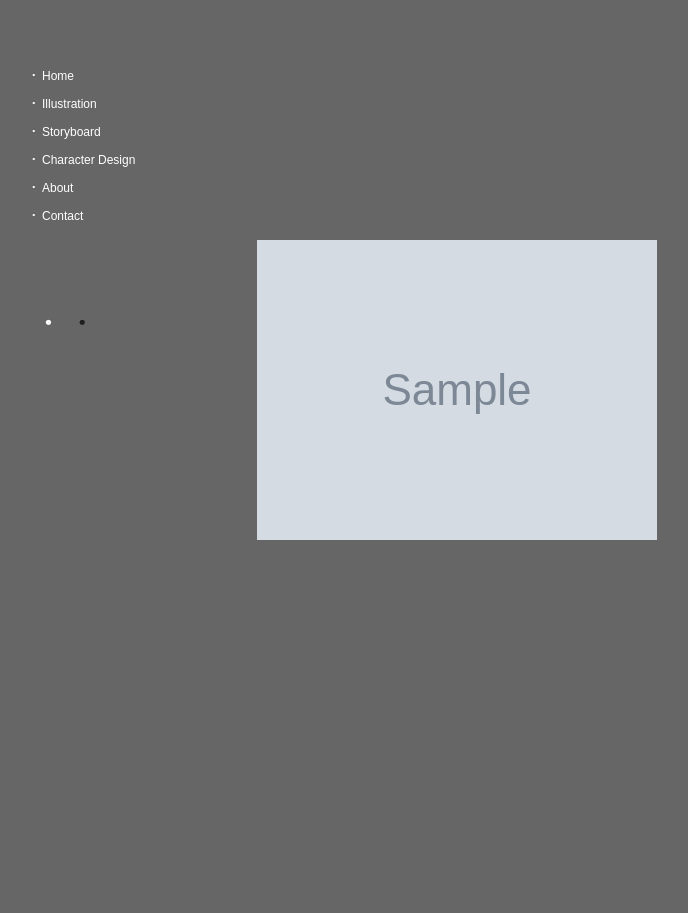
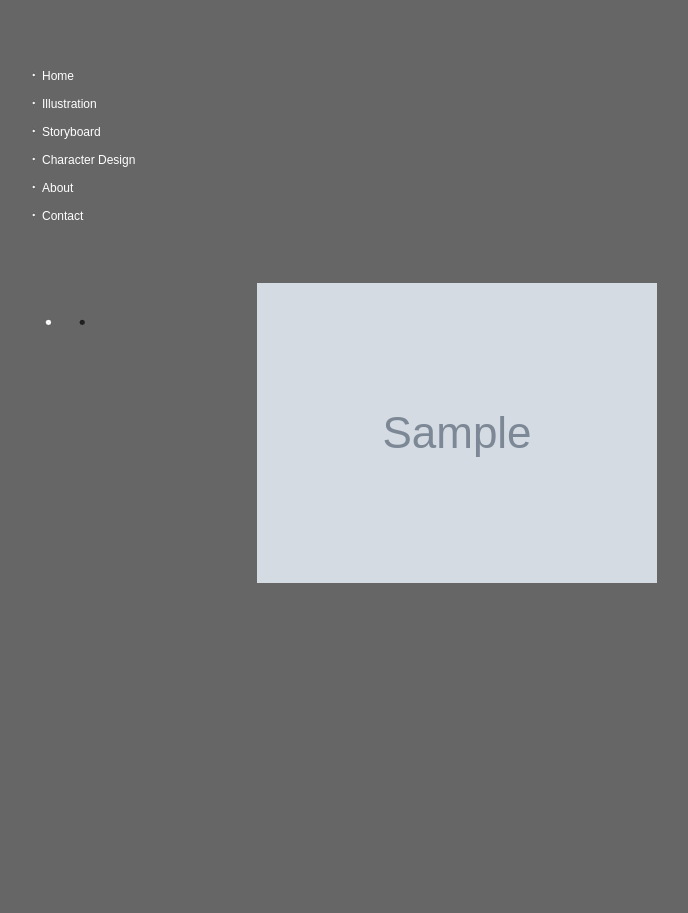
Before and after one commit to polinom/chebilyajev-portfolio, a Django app: template myproject/templates/gallery.html in a window 1280 px wide. Shown: the part 540-1453 px from the top of the page, without its empty margins (83-771 px from the left). Before the commit the page ends 1080 px from the top, so only its background shows below. Run offline with Django 3.2, Linux system fonts and the light colour scheme; the template is opened without the code that fills it: most values are stand-ins (such as "Sample title", 1, 10 or a date in 2020); grey boxes marked "Sample" are stand-in pictures; some libraries are stand-ins or nearby versions.

Commit message:
put down image a litlle

```diff
--- a/myproject/static/styles_new.css
+++ b/myproject/static/styles_new.css
@@ -78,6 +78,7 @@ ul.menu li{
 }
 
 #original {
+	padding-top:43px;
 	width:830px;
 	height:630px;
 }
```
